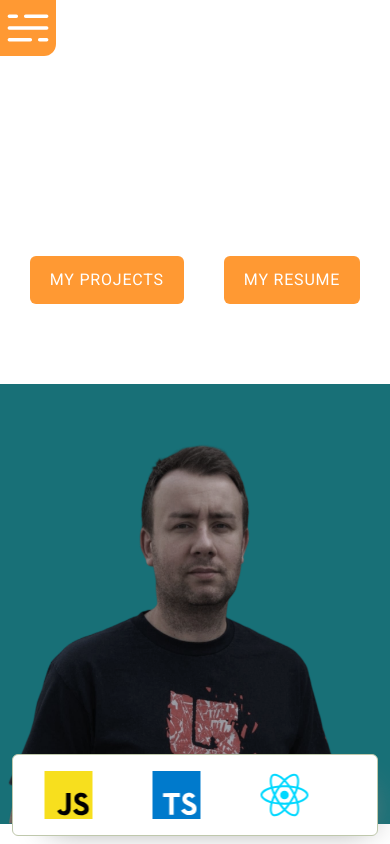
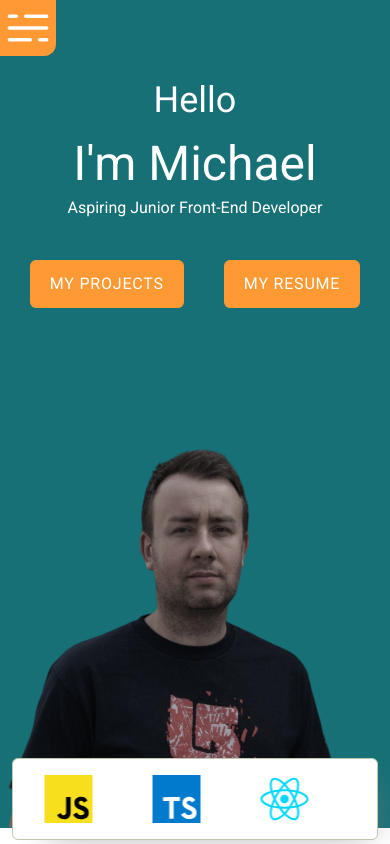
Before and after one commit to misiek869/portfolio, a Next.js app: page / in a window 390 px wide. Shown: the top 844 px of the page. Built offline with nearby package versions, Linux system fonts and the light colour scheme.

Commit message:
change bg color

```diff
--- a/src/app/components/Home/Home.tsx
+++ b/src/app/components/Home/Home.tsx
@@ -102,10 +102,10 @@ const Home = () => {
 				}}>
 				<div className='container m-auto'>
 					<div className='grid grid-cols-12 text-white'>
-						<div className='bg-white flex flex-col justify-center col-span-12 md:col-span-5 md:bg-transparent'>
+						<div className=' flex flex-col justify-center col-span-12 md:col-span-5 md:bg-transparent'>
 							<div className='container m-auto'>
 								<div className='lg:pl-24 sm:pl-10 pl-0 py-20 md:py-0 md:text-start text-center'>
-									<p className='text-3xl md:text-base lg:text-2xl '>Hello</p>
+									<p className='text-4xl md:text-base lg:text-3xl '>Hello</p>
 									<h1 className='text-5xl md:text-5xl lg:text-7xl xl:text-7xl mt-5 md:mt-3'>
 										I'm Michael
 									</h1>
```
